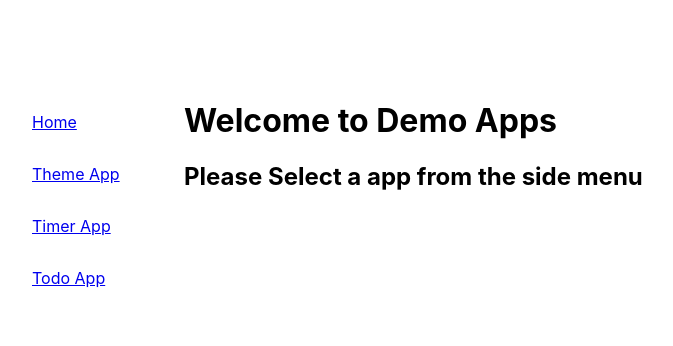
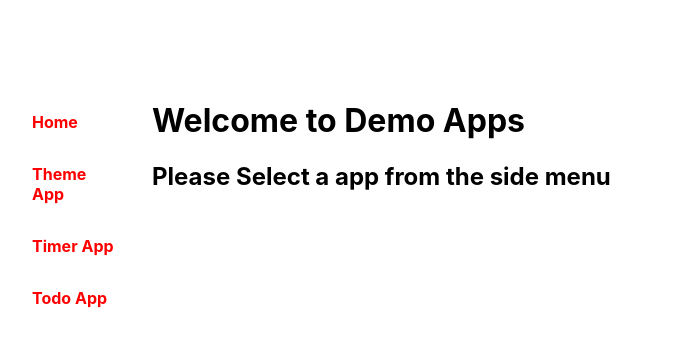
Before and after one commit to binaybhusanp/bootcamp2, a React (Create React App) app: page / in a window 1280 px wide. Shown: the top 346 px of the page, without its empty margins (24-697 px from the left). Built offline with nearby package versions, Linux system fonts and the light colour scheme.

Commit message:
refactored css of sidenav menus

```diff
--- a/src/App.scss
+++ b/src/App.scss
@@ -4,51 +4,26 @@
 
 .sidenav {
   flex-basis: 10rem;
+  padding-top: 5rem;
 
   ul {
     li {
       list-style: none;
       padding: 1rem;
+
+      a {
+        text-decoration: none;
+        font-weight: bold;
+        color: red;
+      }
     }
   }
-
-  padding: 5rem 2rem 0 0;
 }
 
 .content {
   flex: 1;
 
   &__child-app {
-    padding: 5rem 1rem 0;
+    padding: 5rem 1rem 0 1rem;
   }
 }
-
-@media (prefers-reduced-motion: no-preference) {
-  .App-logo {
-    animation: App-logo-spin infinite 20s linear;
-  }
-}
-
-.App-header {
-  background-color: #282c34;
-  min-height: 100vh;
-  display: flex;
-  flex-direction: column;
-  align-items: center;
-  justify-content: center;
-  font-size: calc(10px + 2vmin);
-  color: white;
-}
-
-.App-link {
-  color: #61dafb;
-}
-
-@keyframes App-logo-spin {
-  from {
-    transform: rotate(0deg);
-  }
-  to {
-    transform: rotate(360deg);
-  }
-}
```
